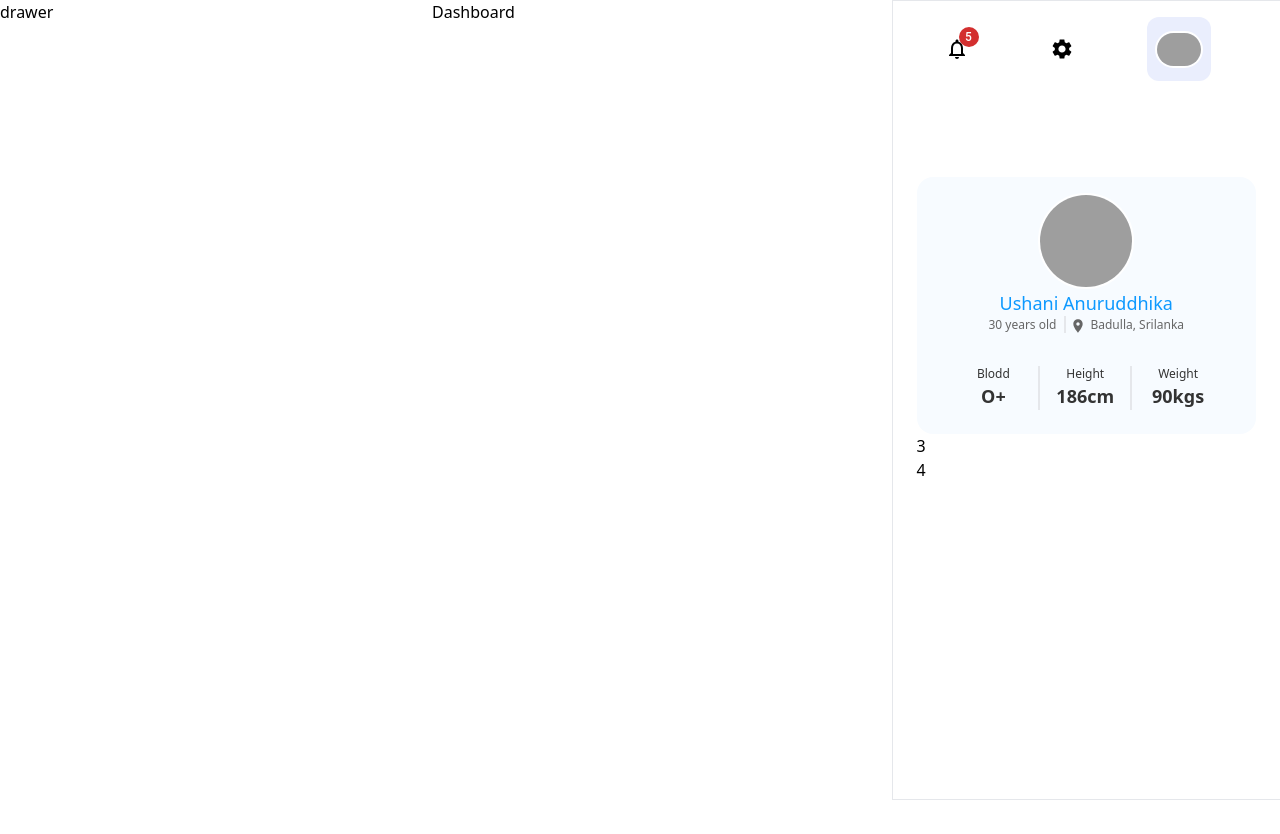
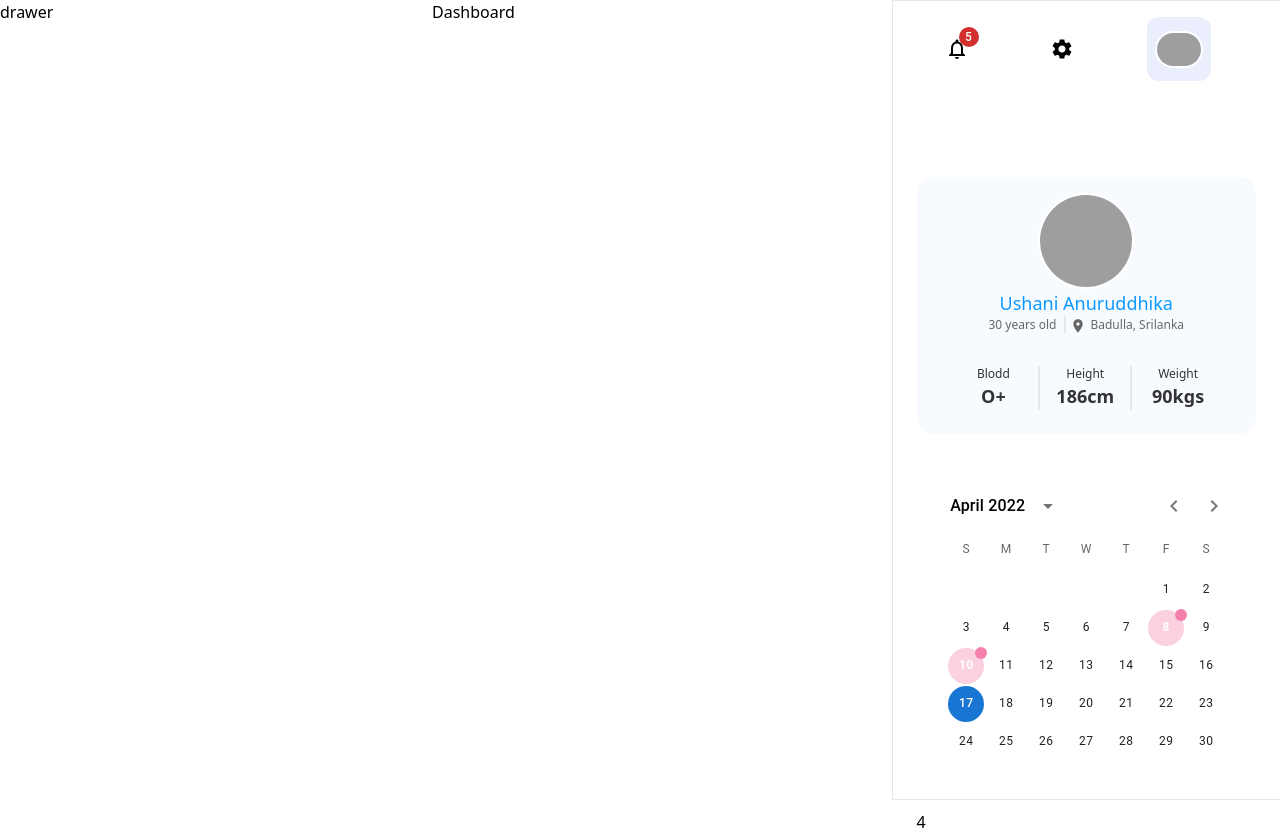
Before and after one commit to Yasela-dissanayake/MaternyCare, a React (Vite) app in the folder frontend/: page /dashboard in a window 1280 px wide. Before the commit the page ends 800 px from the top, so only its background shows below. Built offline with nearby package versions, Linux system fonts and the light colour scheme; grey boxes are pictures that could not be loaded.

Commit message:
feat: MUI calendar added and customized

```diff
--- a/frontend/package.json
+++ b/frontend/package.json
@@ -15,7 +15,9 @@
     "@mui/base": "5.0.0-beta.40",
     "@mui/icons-material": "^5.15.15",
     "@mui/material": "^5.15.15",
+    "@mui/x-date-pickers": "^7.2.0",
     "autoprefixer": "^10.4.19",
+    "dayjs": "^1.11.10",
     "postcss": "^8.4.38",
     "react": "^18.2.0",
     "react-dom": "^18.2.0",
--- /dev/null
+++ b/frontend/src/components/MUICalendar.tsx
@@ -0,0 +1,131 @@
+import * as React from "react";
+import dayjs, { Dayjs } from "dayjs";
+import Badge from "@mui/material/Badge";
+import { AdapterDayjs } from "@mui/x-date-pickers/AdapterDayjs";
+import { LocalizationProvider } from "@mui/x-date-pickers/LocalizationProvider";
+import { PickersDay, PickersDayProps } from "@mui/x-date-pickers/PickersDay";
+import { DateCalendar } from "@mui/x-date-pickers/DateCalendar";
+import { DayCalendarSkeleton } from "@mui/x-date-pickers/DayCalendarSkeleton";
+
+function getRandomNumber(min: number, max: number) {
+  return Math.round(Math.random() * (max - min) + min);
+}
+
+/**
+ * Mimic fetch with abort controller https://developer.mozilla.org/en-US/docs/Web/API/AbortController/abort
+ * ⚠️ No IE11 support
+ */
+function fakeFetch(date: Dayjs, { signal }: { signal: AbortSignal }) {
+  return new Promise<{ daysToHighlight: number[] }>((resolve, reject) => {
+    const timeout = setTimeout(() => {
+      const daysInMonth = date.daysInMonth();
+      const daysToHighlight = [1, 2, 3].map(() =>
+        getRandomNumber(1, daysInMonth)
+      );
+
+      resolve({ daysToHighlight });
+    }, 500);
+
+    signal.onabort = () => {
+      clearTimeout(timeout);
+      reject(new DOMException("aborted", "AbortError"));
+    };
+  });
+}
+
+const initialValue = dayjs("2022-04-17");
+
+function ServerDay(
+  props: PickersDayProps<Dayjs> & { highlightedDays?: number[] }
+) {
+  const { highlightedDays = [], day, outsideCurrentMonth, ...other } = props;
+
+  const isSelected =
+    !props.outsideCurrentMonth &&
+    highlightedDays.indexOf(props.day.date()) >= 0;
+
+  return (
+    <Badge
+      key={props.day.toString()}
+      overlap="circular"
+      badgeContent={
+        isSelected ? (
+          <div className="w-3 h-3 bg-[#F580AB] rounded-full" />
+        ) : undefined
+      }
+    >
+      <PickersDay
+        {...other}
+        outsideCurrentMonth={outsideCurrentMonth}
+        day={day}
+        style={
+          isSelected
+            ? { background: "#FBD0E0", color: "white", fontWeight: "bold" }
+            : {}
+        }
+      />
+    </Badge>
+  );
+}
+
+export default function DateCalendarServerRequest() {
+  const requestAbortController = React.useRef<AbortController | null>(null);
+  const [isLoading, setIsLoading] = React.useState(false);
+  const [highlightedDays, setHighlightedDays] = React.useState([1, 2, 15]);
+
+  const fetchHighlightedDays = (date: Dayjs) => {
+    const controller = new AbortController();
+    fakeFetch(date, {
+      signal: controller.signal,
+    })
+      .then(({ daysToHighlight }) => {
+        setHighlightedDays(daysToHighlight);
+        setIsLoading(false);
+      })
+      .catch((error) => {
+        // ignore the error if it's caused by `controller.abort`
+        if (error.name !== "AbortError") {
+          throw error;
+        }
+      });
+
+    requestAbortController.current = controller;
+  };
+
+  React.useEffect(() => {
+    fetchHighlightedDays(initialValue);
+    // abort request on unmount
+    return () => requestAbortController.current?.abort();
+  }, []);
+
+  const handleMonthChange = (date: Dayjs) => {
+    if (requestAbortController.current) {
+      // make sure that you are aborting useless requests
+      // because it is possible to switch between months pretty quickly
+      requestAbortController.current.abort();
+    }
+
+    setIsLoading(true);
+    setHighlightedDays([]);
+    fetchHighlightedDays(date);
+  };
+
+  return (
+    <LocalizationProvider dateAdapter={AdapterDayjs}>
+      <DateCalendar
+        defaultValue={initialValue}
+        loading={isLoading}
+        onMonthChange={handleMonthChange}
+        renderLoading={() => <DayCalendarSkeleton />}
+        slots={{
+          day: ServerDay,
+        }}
+        slotProps={{
+          day: {
+            highlightedDays,
+          } as any,
+        }}
+      />
+    </LocalizationProvider>
+  );
+}
--- a/frontend/src/components/RightBar.tsx
+++ b/frontend/src/components/RightBar.tsx
@@ -4,6 +4,7 @@
 import NotificationsNoneIcon from "@mui/icons-material/NotificationsNone";
 import LocationOnIcon from "@mui/icons-material/LocationOn";
 import SettingsIcon from "@mui/icons-material/Settings";
+import MUICalendar from "./MUICalendar";
 
 const Drawer: React.FC = () => {
   return (
@@ -60,7 +61,9 @@
           </div>
         </div>
       </div>
-      <div>3</div>
+      <div className="mt-10">
+        <MUICalendar />
+      </div>
       <div>4</div>
     </div>
   );
```
Also changed, not shown: 1 other file (tests, documents, lock files or other folders).
